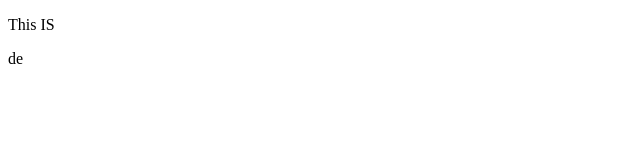
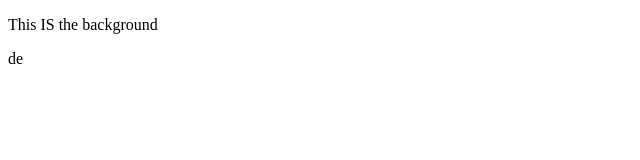
Before and after one commit to Shakhboz01/background-generator, a plain HTML site: page index.html in a window 1280 px wide. Shown: the whole page, without its empty margins (0-640 px from the left). Drawn offline with Linux system fonts and the light colour scheme.

Commit message:
changed the P
perfect?

```diff
--- a/index.html
+++ b/index.html
@@ -7,7 +7,7 @@
     <title>Document</title>
 </head>
 <body>
-    <p>This IS </p>
+    <p>This IS the background</p>
     <div>de</div>
 </body>
 </html>
```
